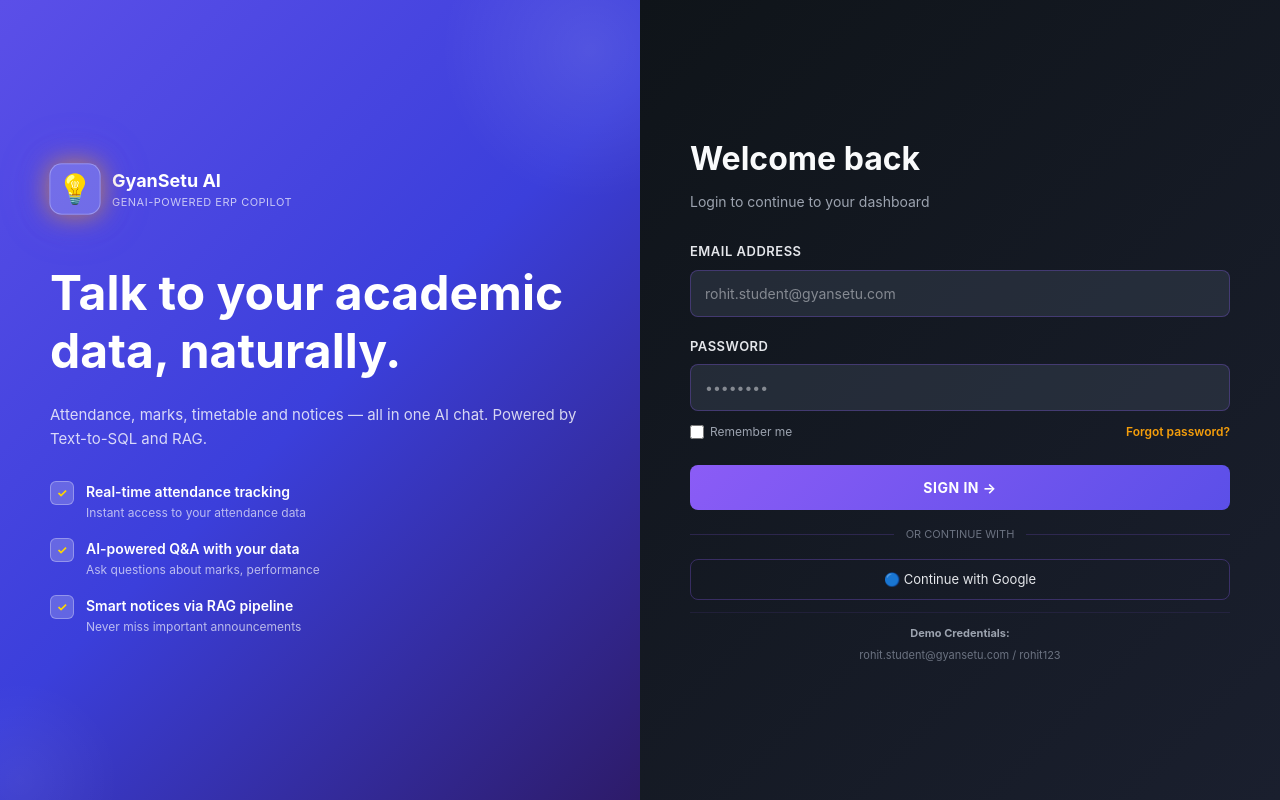
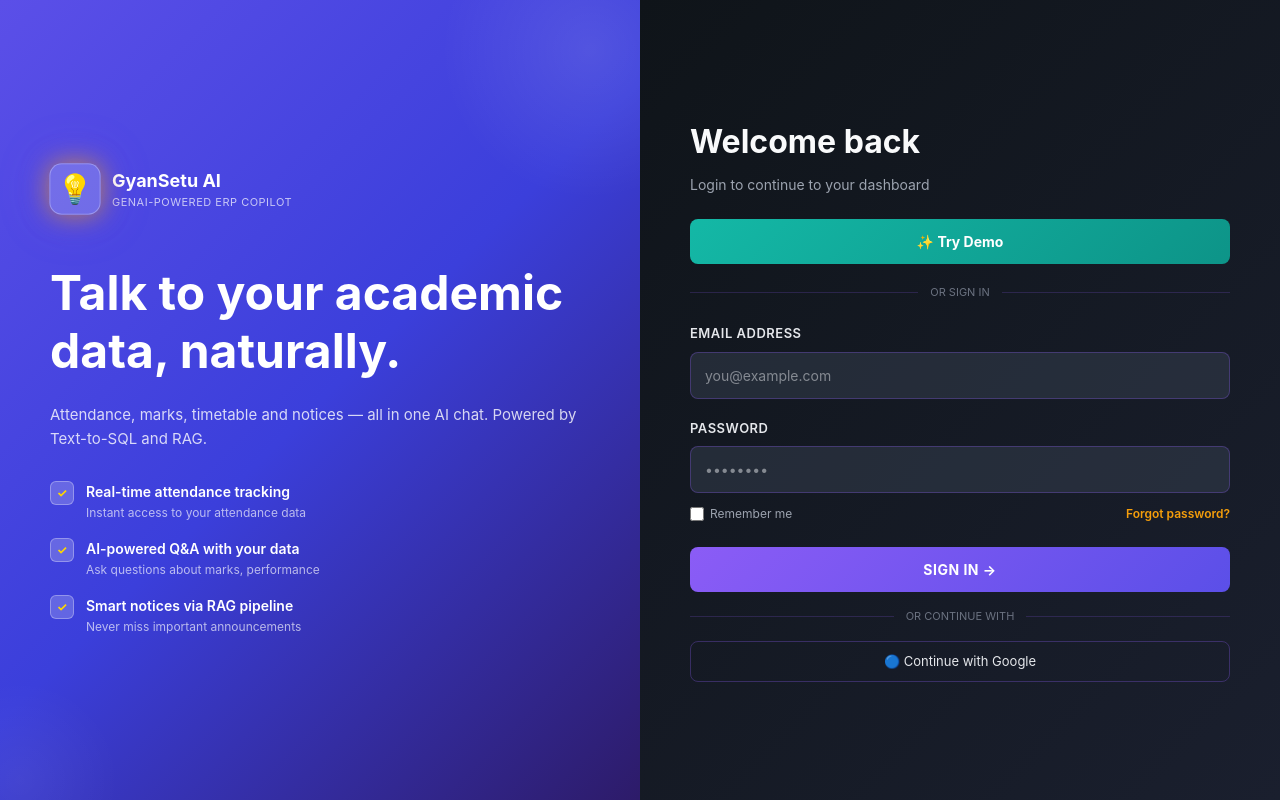
Before and after one commit to Rohitraj45592/gyansetu-ai, a Next.js app in the folder frontend/: page / in a window 1280 px wide. Built offline with nearby package versions, Linux system fonts and the light colour scheme.

Commit message:
Add Try Demo button, remove visible credentials from homepage login

```diff
--- a/frontend/app/page.tsx
+++ b/frontend/app/page.tsx
@@ -9,21 +9,34 @@ export default function Home() {
   const [password, setPassword] = useState('')
   const [error, setError] = useState('')
   const [loading, setLoading] = useState(false)
+  const [demoLoading, setDemoLoading] = useState(false)
 
-  const handleLogin = async (e: React.FormEvent) => {
-    e.preventDefault()
+  const doLogin = async (loginEmail: string, loginPassword: string) => {
     setError('')
-    setLoading(true)
     try {
-      const res = await axios.post('https://gyansetu-ai-production.up.railway.app/auth/login', { email, password })
+      const res = await axios.post('https://gyansetu-ai-production.up.railway.app/auth/login', {
+        email: loginEmail.trim().toLowerCase(),
+        password: loginPassword.trim()
+      })
       localStorage.setItem('token', res.data.access_token)
       localStorage.setItem('student_id', '1')
       router.push('/dashboard')
     } catch {
       setError('Invalid credentials. Please try again.')
-    } finally {
-      setLoading(false)
     }
+  }
+
+  const handleLogin = async (e: React.FormEvent) => {
+    e.preventDefault()
+    setLoading(true)
+    await doLogin(email, password)
+    setLoading(false)
+  }
+
+  const handleTryDemo = async () => {
+    setDemoLoading(true)
+    await doLogin('rohit.student@gyansetu.com', 'rohit123')
+    setDemoLoading(false)
   }
 
   return (
@@ -45,6 +58,8 @@ export default function Home() {
         .fi3 { animation: slideInDown 0.6s ease-out 0.5s backwards; }
         .signin-btn:hover { transform: translateY(-2px); box-shadow: 0 10px 25px rgba(139,92,246,0.4); }
         .signin-btn:active { transform: translateY(0); }
+        .demo-btn:hover { transform: translateY(-2px); box-shadow: 0 10px 25px rgba(20,184,166,0.35); }
+        .demo-btn:active { transform: translateY(0); }
         .google-btn:hover { background: rgba(139,92,246,0.1) !important; border-color: #8B5CF6 !important; }
         .finput:hover { background: rgba(55,65,81,0.7) !important; border-color: rgba(139,92,246,0.5) !important; }
         .finput:focus { outline: none; background: rgba(55,65,81,0.9) !important; border-color: #8B5CF6 !important; box-shadow: 0 0 0 3px rgba(139,92,246,0.1); }
@@ -120,20 +135,62 @@ export default function Home() {
         }}>
           <div className="form-container" style={{ maxWidth: '100%' }}>
             <h1 className="form-header-h1" style={{ fontSize: '32px', fontWeight: 700, color: '#F9FAFB', marginBottom: '8px' }}>Welcome back</h1>
-            <p style={{ fontSize: '14px', color: '#9CA3AF', marginBottom: '30px' }}>Login to continue to your dashboard</p>
+            <p style={{ fontSize: '14px', color: '#9CA3AF', marginBottom: '24px' }}>Login to continue to your dashboard</p>
+
+            {/* Try Demo button — one click, no visible credentials */}
+            <button
+              type="button"
+              className="demo-btn"
+              onClick={handleTryDemo}
+              disabled={demoLoading || loading}
+              style={{
+                width: '100%', padding: '12px 16px', marginBottom: '20px',
+                background: 'linear-gradient(135deg, #14b8a6 0%, #0d9488 100%)',
+                color: 'white', border: 'none', borderRadius: '8px',
+                fontSize: '14px', fontWeight: 700, cursor: demoLoading ? 'not-allowed' : 'pointer',
+                transition: 'all 0.3s ease', display: 'flex', alignItems: 'center', justifyContent: 'center', gap: '8px',
+                opacity: demoLoading ? 0.7 : 1
+              }}>
+              {demoLoading ? 'Loading demo...' : '✨ Try Demo'}
+            </button>
+
+            <div style={{ display: 'flex', alignItems: 'center', gap: '12px', margin: '4px 0 24px' }}>
+              <div style={{ flex: 1, height: '0.5px', background: 'rgba(139,92,246,0.2)' }} />
+              <span style={{ fontSize: '11px', color: '#6B7280', textTransform: 'uppercase' }}>Or sign in</span>
+              <div style={{ flex: 1, height: '0.5px', background: 'rgba(139,92,246,0.2)' }} />
+            </div>
 
             <form onSubmit={handleLogin}>
               <div style={{ marginBottom: '20px' }}>
                 <label style={{ display: 'block', fontSize: '13px', fontWeight: 600, color: '#E5E7EB', marginBottom: '8px', textTransform: 'uppercase', letterSpacing: '0.5px' }}>Email address</label>
-                <input type="email" className="finput" value={email} onChange={(e) => setEmail(e.target.value)}
-                  placeholder="rohit.student@gyansetu.com" required
+                <input
+                  type="email"
+                  className="finput"
+                  value={email}
+                  onChange={(e) => setEmail(e.target.value)}
+                  placeholder="you@example.com"
+                  required
+                  autoCapitalize="none"
+                  autoCorrect="off"
+                  autoComplete="email"
+                  spellCheck={false}
+                  inputMode="email"
                   style={{ width: '100%', padding: '12px 14px', background: 'rgba(55,65,81,0.5)', border: '1px solid rgba(139,92,246,0.3)', borderRadius: '8px', color: '#E5E7EB', fontSize: '14px', transition: 'all 0.3s ease', boxSizing: 'border-box' }} />
               </div>
 
               <div style={{ marginBottom: '8px' }}>
                 <label style={{ display: 'block', fontSize: '13px', fontWeight: 600, color: '#E5E7EB', marginBottom: '8px', textTransform: 'uppercase', letterSpacing: '0.5px' }}>Password</label>
-                <input type="password" className="finput" value={password} onChange={(e) => setPassword(e.target.value)}
-                  placeholder="••••••••" required
+                <input
+                  type="password"
+                  className="finput"
+                  value={password}
+                  onChange={(e) => setPassword(e.target.value)}
+                  placeholder="••••••••"
+                  required
+                  autoCapitalize="none"
+                  autoCorrect="off"
+                  autoComplete="current-password"
+                  spellCheck={false}
                   style={{ width: '100%', padding: '12px 14px', background: 'rgba(55,65,81,0.5)', border: '1px solid rgba(139,92,246,0.3)', borderRadius: '8px', color: '#E5E7EB', fontSize: '14px', transition: 'all 0.3s ease', boxSizing: 'border-box' }} />
               </div>
 
@@ -175,11 +232,6 @@ export default function Home() {
               }}>
                 🔵 Continue with Google
               </button>
-
-              <div style={{ textAlign: 'center', marginTop: '12px', paddingTop: '12px', borderTop: '1px solid rgba(139,92,246,0.1)', fontSize: '11px', color: '#6B7280', lineHeight: 1.6 }}>
-  <strong style={{ color: '#9CA3AF', display: 'block', marginBottom: '4px' }}>Demo Credentials:</strong>
-  rohit.student@gyansetu.com / rohit123
-</div>
             </form>
           </div>
         </div>
```
